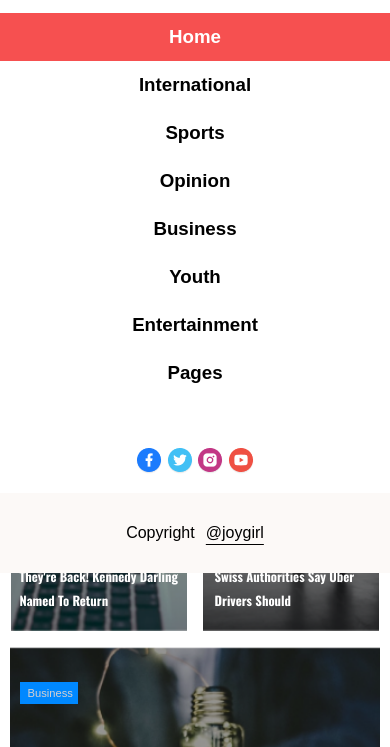
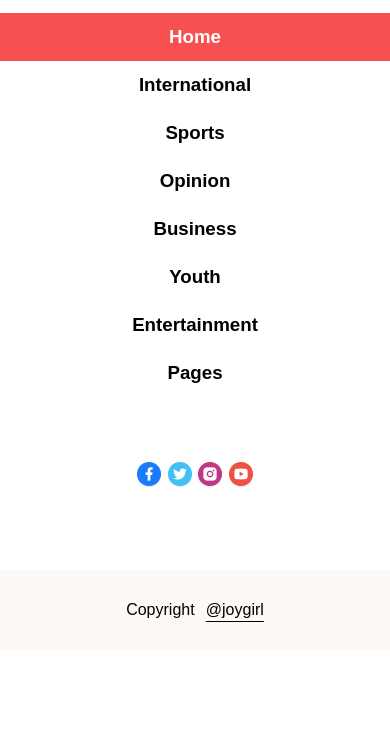
Before and after one commit to OkechukwuMiracle/Just-Pro-7, a plain HTML site: page index.html in a window 390 px wide. Both pictures are taken after a click on the element 372 px from the left and 54 px from the top of the page. Shown: the part 97-844 px from the top of the page. Drawn offline with nearby package versions, Linux system fonts and the light colour scheme; a web font is replaced by a local one.

Commit message:
commit message

```diff
--- a/styles.css
+++ b/styles.css
@@ -804,6 +804,7 @@ h6 {
         z-index: 1;
         top: 13%;
         background: #FFFFFF;
+        height: 100%;
 
     }
 
@@ -813,7 +814,8 @@ h6 {
     }
 
     .logo_cont {
-        margin-top: 3rem;
+        /* margin-top: 3rem; */
+        padding: 16% 0;
     }
 
     .menu.visible {
```
